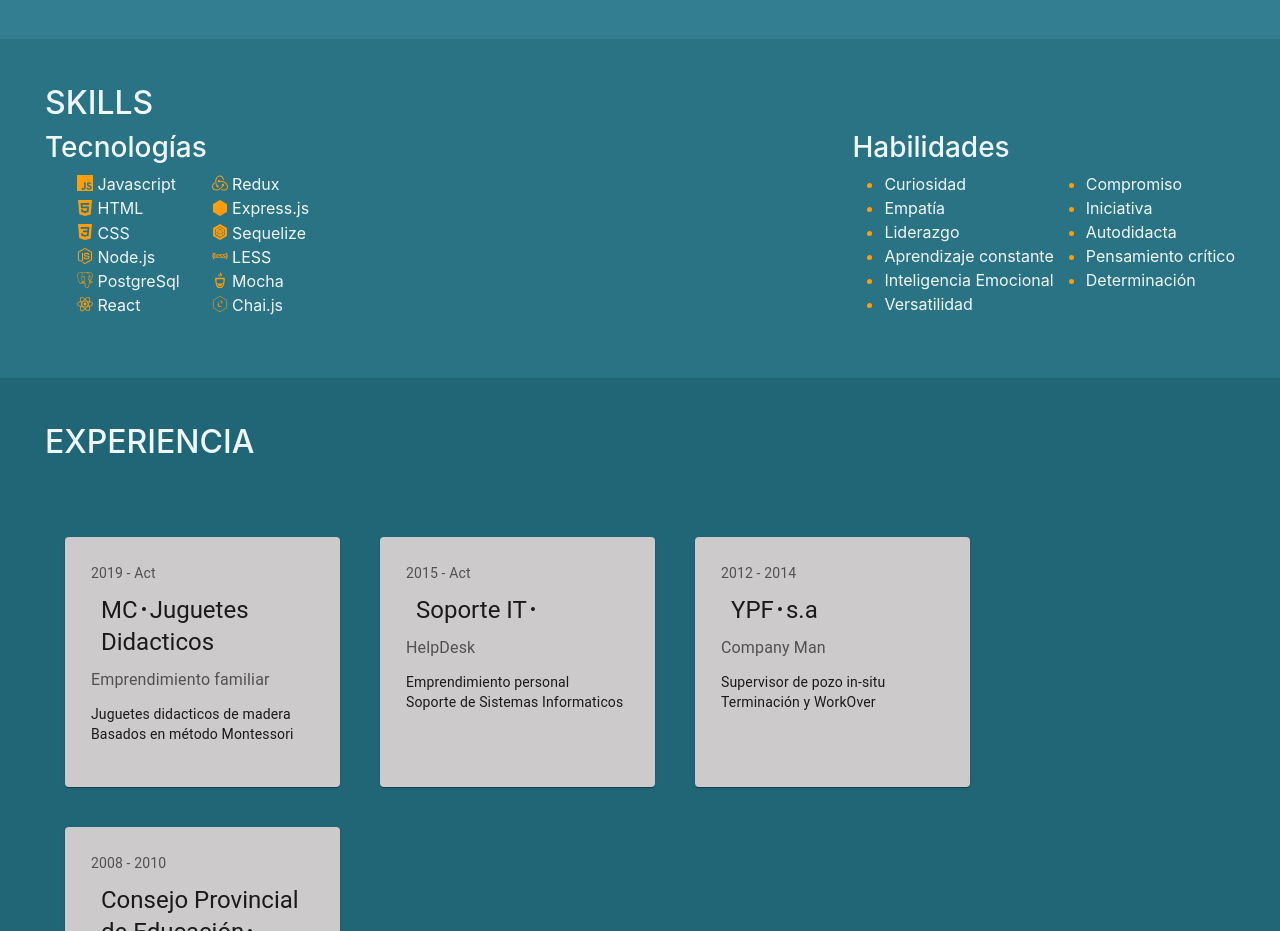
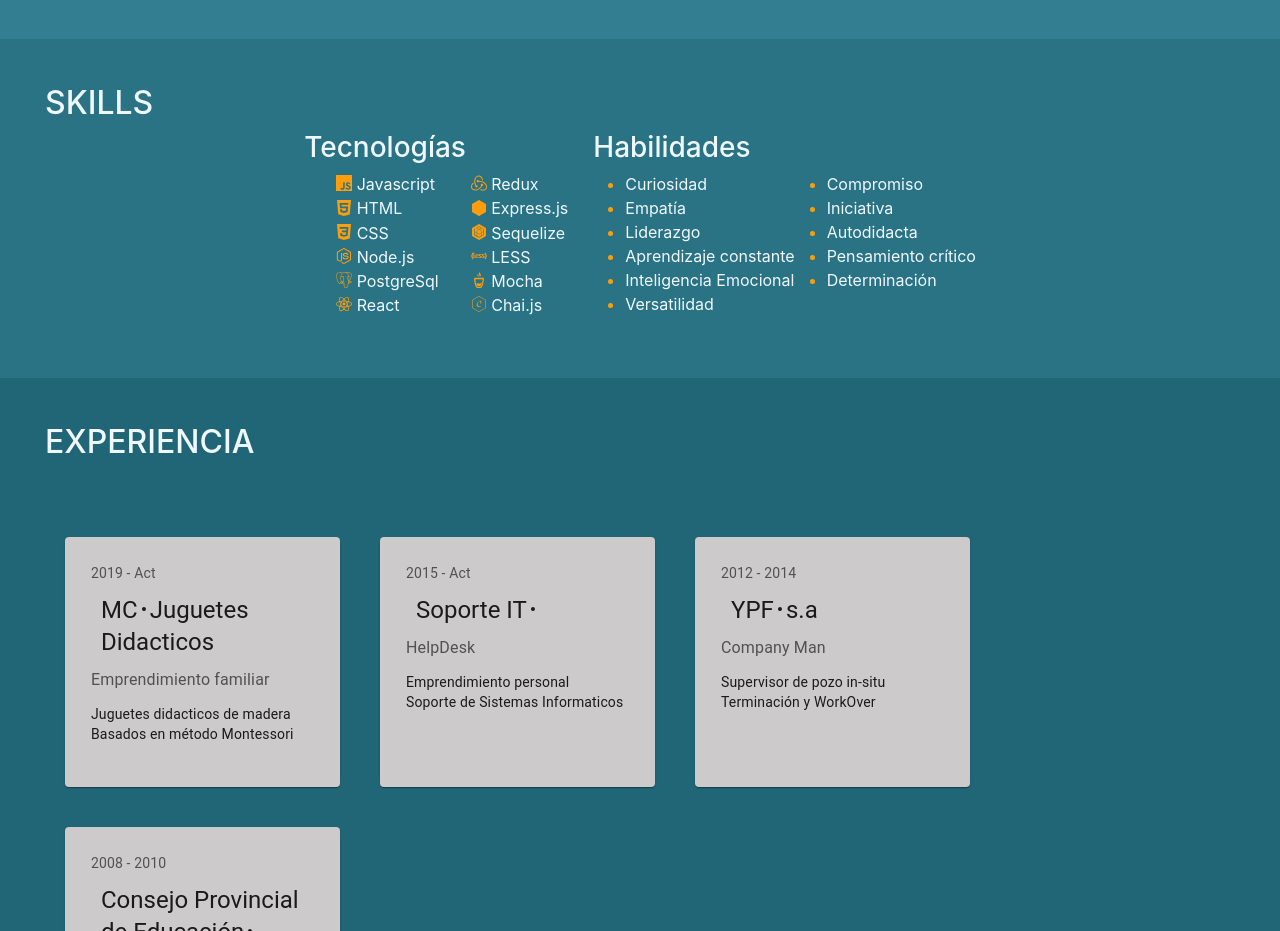
Before and after one commit to cdwenz/wenz-portfolio, a React (Create React App) app: page / in a window 1280 px wide. Shown: the part 1740-2671 px from the top of the page. Built offline with nearby package versions, Linux system fonts and the light colour scheme.

Commit message:
centrando

```diff
--- a/src/Components/Proyects/proyects.module.css
+++ b/src/Components/Proyects/proyects.module.css
@@ -191,30 +191,6 @@
 	opacity: 1;
 }
 
-@media (max-width: 500px) {
-	.containerProyects h2{
-		text-align: -webkit-center;
-	}
-	.grid figure{
-		width: 250px;
-		height: 150px;
-	}
-
-	figure.effectzoe figcaption {
-		transform: translate3d(0,0,0);
-	}
-
-	figure.effectzoe h2,
-	figure.effectzoe p.iconlinks a {
-		-webkit-transition: none;
-		transition: none;
-		-webkit-transform: none;
-		transform: none;
-	}
-	figure.effectzoe:hover p.description {
-		opacity: 0;
-	}
-}
 figure.effectzoe:hover figcaption,
 figure.effectzoe:hover h2,
 figure.effectzoe:hover p.iconlinks a {
@@ -241,3 +217,33 @@
 	-webkit-transition-delay: 0.2s;
 	transition-delay: 0.2s;
 }
+
+@media (max-width: 500px) {
+	.containerProyects h2{
+		text-align: -webkit-center;
+	}
+
+	.grid {
+		width: min-content;
+	}
+
+	.grid figure{
+		width: 250px;
+		height: 150px;
+	}
+
+	figure.effectzoe figcaption {
+		transform: translate3d(0,0,0);
+	}
+
+	figure.effectzoe h2,
+	figure.effectzoe p.iconlinks a {
+		-webkit-transition: none;
+		transition: none;
+		-webkit-transform: none;
+		transform: none;
+	}
+	figure.effectzoe:hover p.description {
+		opacity: 0;
+	}
+}
--- a/src/Components/Skills/skills.module.css
+++ b/src/Components/Skills/skills.module.css
@@ -7,7 +7,7 @@
 .skills{
     display: flex;
     flex-wrap: wrap;
-    justify-content: space-between;
+    justify-content: center;
 
 }
 
@@ -24,6 +24,11 @@
     /* width: -webkit-fill-available; */
     min-width: max-content;
 }
+
+.skillTech{
+    padding-right: 25px;
+}
+
 .softSkills .skills{
     /* padding: 15px; */
     min-width: max-content;
```
